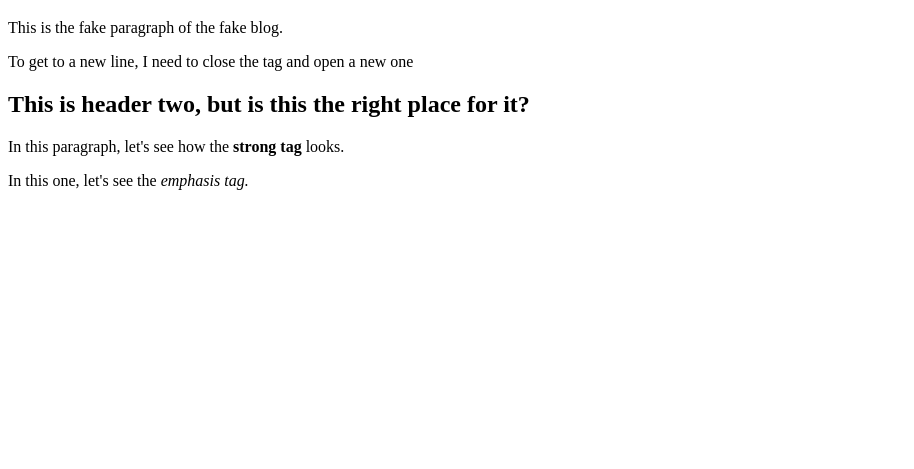
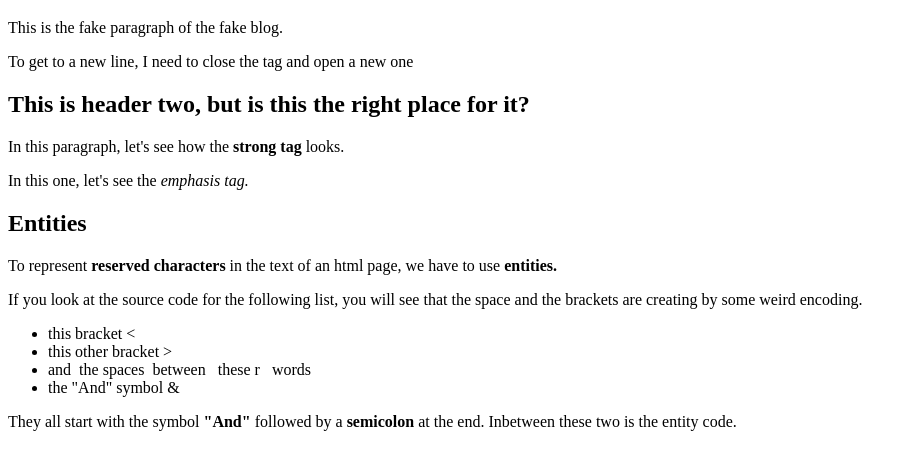
Before and after one commit to tizeta/Odin_project_playground, a plain HTML site: page html_boilerplate.html in a window 1280 px wide. Shown: the part 61-530 px from the top of the page, without its empty margins (0-914 px from the left). Drawn offline with Linux system fonts and the light colour scheme.

```diff
--- a/html_boilerplate.html
+++ b/html_boilerplate.html
@@ -14,7 +14,7 @@
 and also the img tag is the same: <img src=".path/to/image.png" alt="This is a png picture">. They are called "self closing"
 Some have special beginning character, like the !DOCTYPE or this comment itself.
 And there is <br /> and maybe more.
-
+The img tag can also have a closing slash
 -->
 
 <html lang = "en">
@@ -32,6 +32,22 @@
     <h2>This is header two, but is this the right place for it? </h2>
     <p>In this paragraph, let's see how the <strong>strong tag </strong>looks. </p>
     <p>In this one, let's see the <em>emphasis tag.</em> </p>
+<h2>Entities</h2>
+<p>To represent <strong>reserved characters</strong> in the text of an html page, we have to use <strong>entities.</strong></p>
+If you look at the source code for the following list, you will see that the space and the brackets are creating by some weird encoding.
+<p>
+<ul>
+<li>this bracket &lt;</li>
+<li>this other bracket &gt;</li>
+<li>and &nbsp;the&nbsp;spaces&nbsp;&nbsp;between&nbsp;&nbsp;&nbsp;these&nbsp;r&nbsp;&nbsp;&nbsp;words</li>
+<li>the "And" symbol &amp;</li>
+</ul>
+</p>
+<p>
+ They all start with the symbol <strong>"And"</strong> followed by a<strong> semicolon </strong> at the end. Inbetween these two is the entity code.
+
+
+</p>
 
 </body>
 
```
